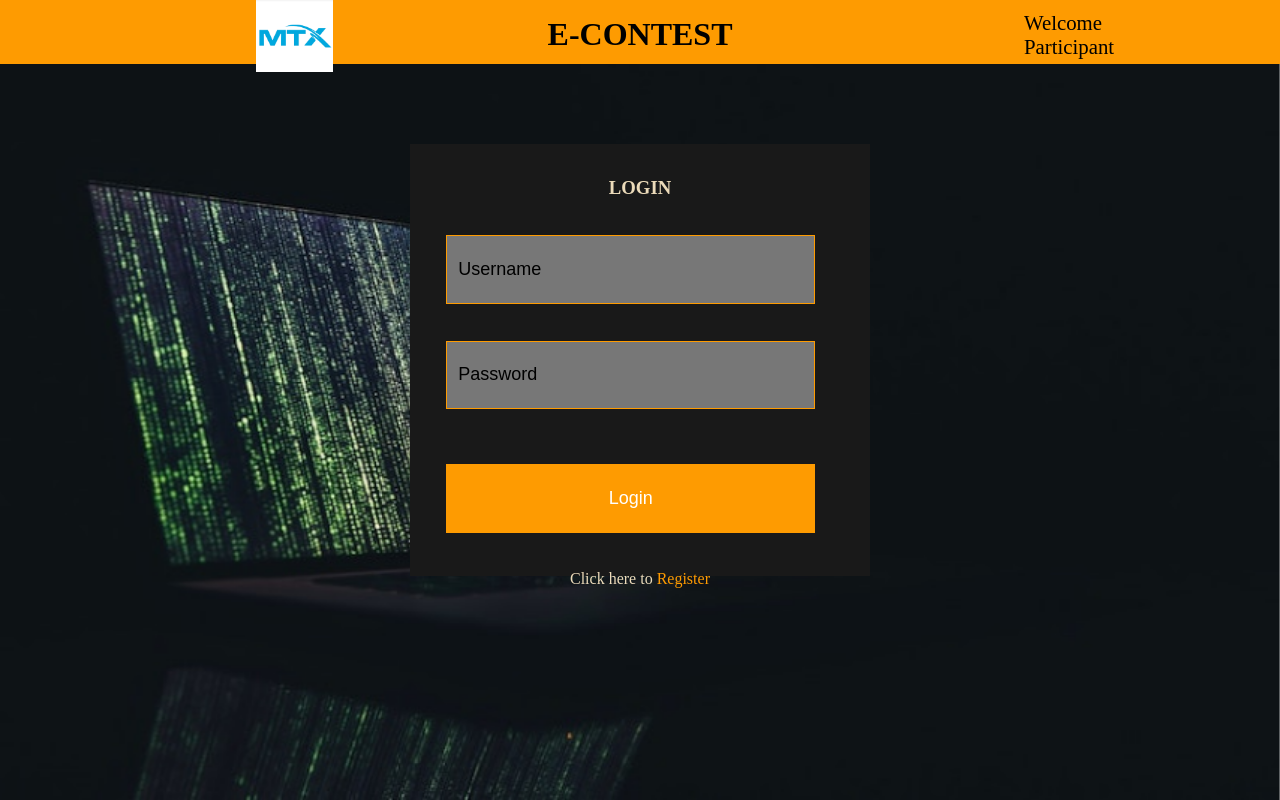
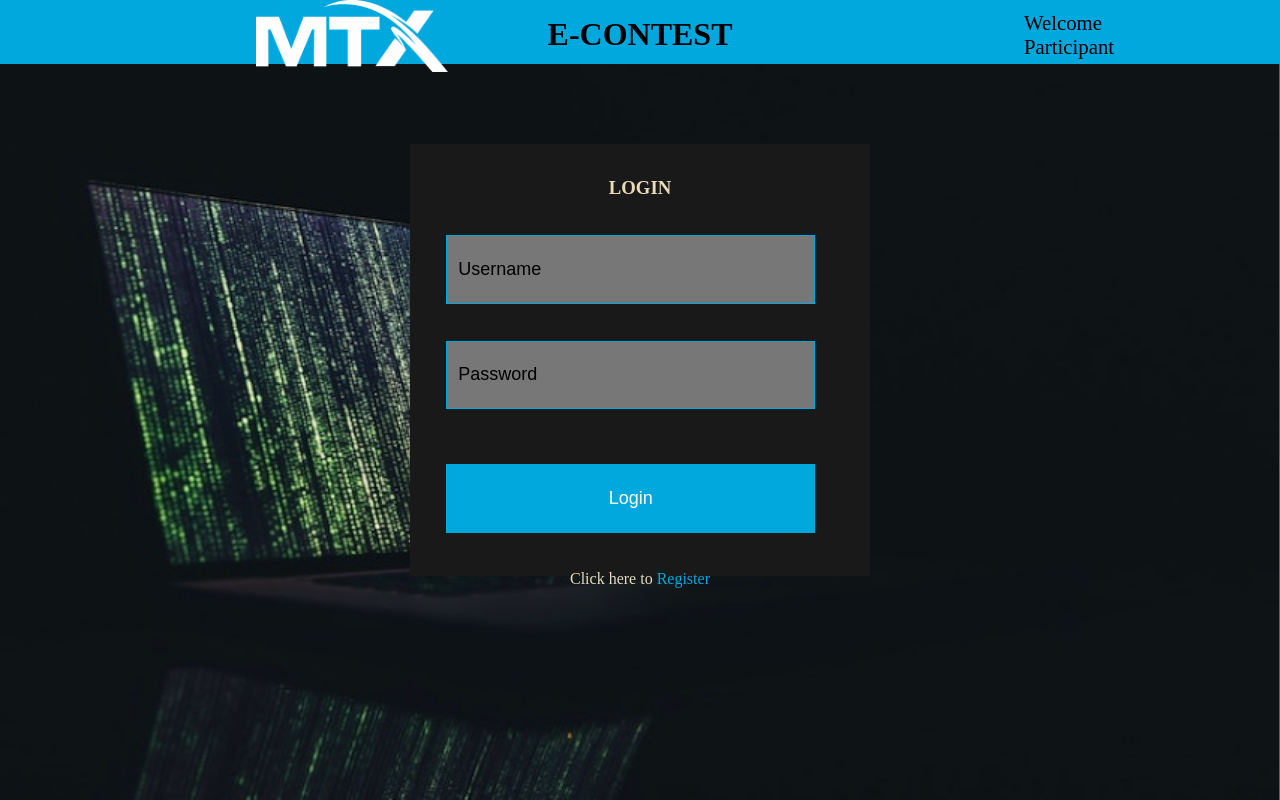
Before and after one commit to Praneeth1606/E-CONTEST-SHAASTRA22-SERVER-master, a Flask app: page /login in a window 1280 px wide. Run offline with Flask 2, Linux system fonts and the light colour scheme.

Commit message:
Changed color scheme and logo

```diff
--- a/app/static/css/styles1.css
+++ b/app/static/css/styles1.css
@@ -62,9 +64,9 @@ body, html {
 	padding : 0;
 	margin: 0;
 	left : 20%;
-	width: 6%;
+	width: 15%;
 	height: 9%;
-	background: url("./img/mtx-logo.png");
+	background: url("./img/new_mtx_logo_white.png");
 	background-repeat : no-repeat;
 	background-size : 100% 100%;
 }
@@ -83,7 +85,7 @@ body, html {
 	position : fixed;
 	z-index : 1;
 	width : 100%;
-	background-color : #FE9B01;
+	background-color : #00A8DE;
 	text-align: center;
 	vertical-align: middle;
 	height : 4em;
@@ -173,7 +175,7 @@ input[type=text], input[type=submit], input[type=password] {
   background-color: #777777;
   margin: 4% 8% 4% 8%;
   display: inline-block;
-  border: 0.1em solid #FE9B01;
+  border: 0.1em solid #00A8DE;
   font-size: large;
 }
 
@@ -183,7 +185,7 @@ input[type=password] {
 
 input[type=submit] {
   margin: 8%;
-  background-color : #FE9B01;
+  background-color : #00A8DE;
   color : white;
   border : none;
 }
@@ -288,11 +291,11 @@ input[type=submit]:hover {
 
 a {
 	text-decoration: none;
-	color : #FE9B01;
+	color : #00A8DE;
 }
 
 a:hover {
-	background-color: #FE9B01;
+	background-color: #00A8DE;
 	color : white;
 }
 
--- a/app/static/js/script2.js
+++ b/app/static/js/script2.js
@@ -17,5 +17,5 @@ window.onpageshow = function(evt) { if (evt.persisted) disableBack() };
 
 window.addEventListener('load', () => {
 	disableBack();
-	setTimeout(() => {document.querySelector('#loader').style.display = 'none';},1000);
+	setTimeout(() => {document.querySelector('#loader').style.display = 'none';},3000);
 });
```
Also changed, not shown: other parts of app/static/css/styles1.css (+29 -20 lines), app/static/css/img/new_mtx_logo_blue.png (added), app/static/css/img/new_mtx_logo_white.png (added).
